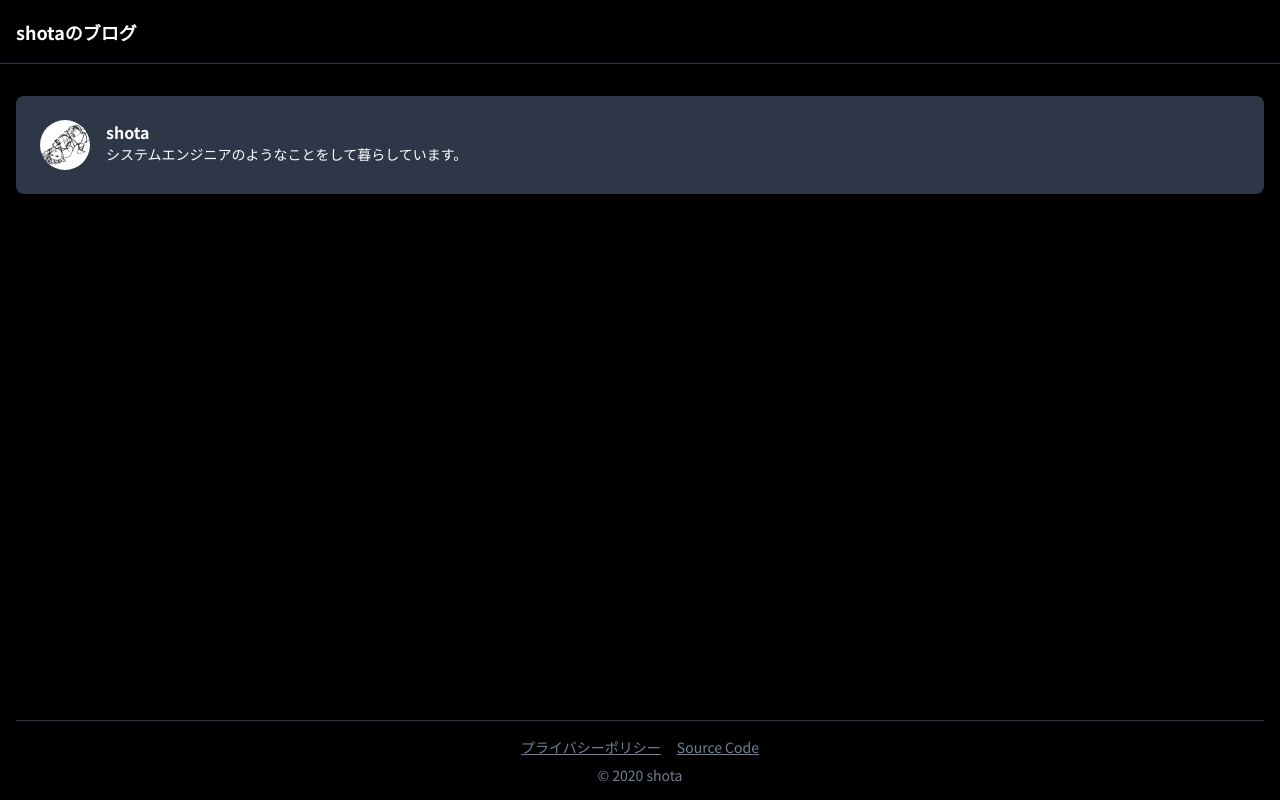
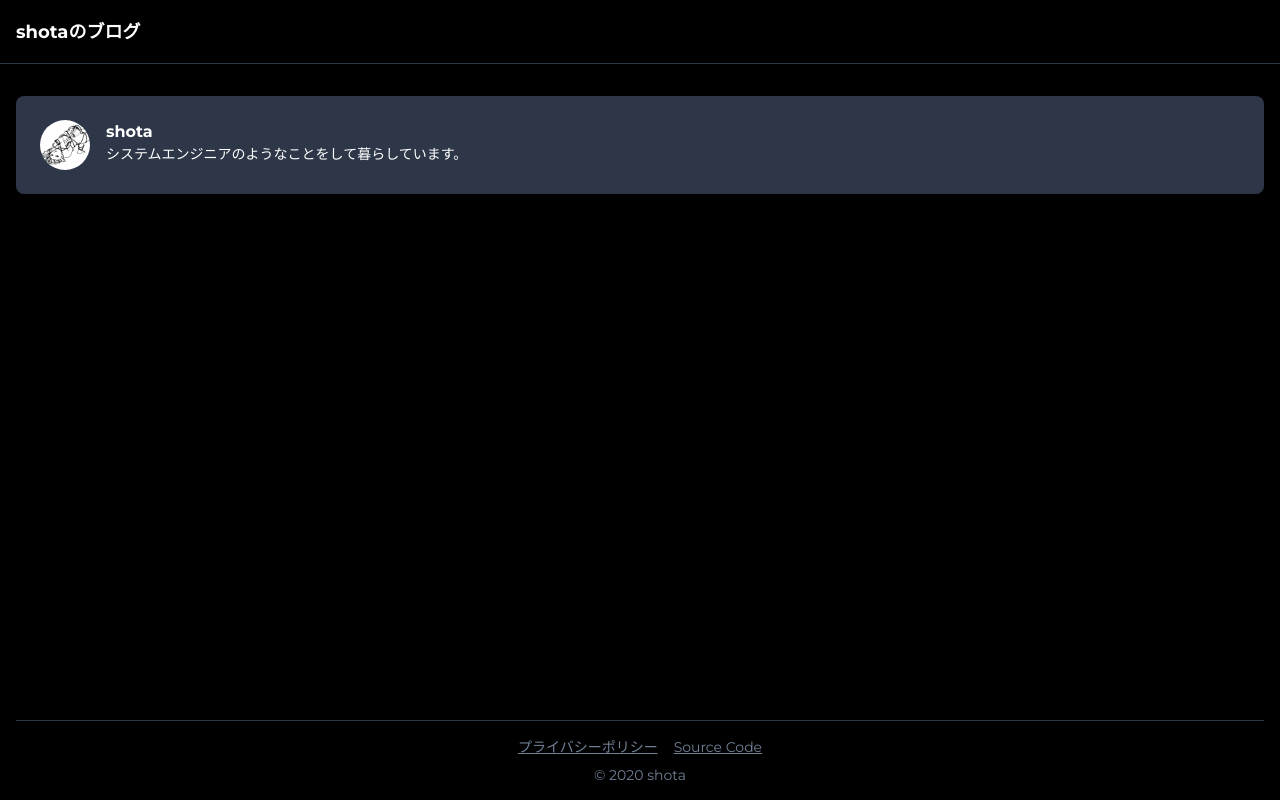
Before and after one commit to itigoore01/itigoore01-blog, a Gatsby site: page / in a window 1280 px wide. Built offline with nearby package versions, Linux system fonts and the light colour scheme; Gatsby itself is replaced by a stand-in of ours; some packages are replaced by stand-ins of ours; a small style sheet from the web is missing.

Commit message:
feat: フォントファミリーを変更 (#53)
* ダウンロードサイズが大きいNoto Sans JPをやめて、英字以外はローカルフォントで完結するようにした

```diff
--- a/gatsby-browser.js
+++ b/gatsby-browser.js
@@ -1,6 +1,6 @@
 // custom typefaces
-import 'fontsource-noto-sans-jp';
-import 'fontsource-noto-sans-jp/700.css';
+import 'fontsource-montserrat';
+import 'fontsource-montserrat/700-normal.css';
 import 'fontsource-montserrat/900-normal.css';
 
 // custom CSS styles
--- a/package.json
+++ b/package.json
@@ -12,7 +12,6 @@
     "classnames": "^2.2.6",
     "firebase": "^8.0.0",
     "fontsource-montserrat": "^3.0.9",
-    "fontsource-noto-sans-jp": "^3.0.9",
     "gatsby": "^2.24.63",
     "gatsby-image": "^2.4.19",
     "gatsby-plugin-canonical-urls": "^2.3.13",
--- a/src/style.css
+++ b/src/style.css
@@ -3,5 +3,5 @@
 @tailwind utilities;
 
 body {
-  @apply bg-black text-white break-words;
+  @apply bg-black text-white break-words antialiased;
 }
--- a/tailwind.config.js
+++ b/tailwind.config.js
@@ -9,14 +9,24 @@ module.exports = {
   theme: {
     extend: {
       fontFamily: {
-        sans: ['Noto Sans JP'],
-        display: ['Montserrat'],
+        sans: [
+          '"Montserrat"',
+          '"游ゴシック"',
+          'YuGothic',
+          '"ヒラギノ角ゴ ProN W3"',
+          '"Hiragino Kaku Gothic ProN"',
+          '"メイリオ"',
+          'Meiryo',
+          'sans-serif',
+        ],
+        display: ['Montserrat', 'sans-serif'],
       },
     },
     typography: (theme) => ({
       default: {
         css: {
           color: theme('colors.white'),
+          maxWidth: null,
           a: {
             color: theme('colors.blue.500'),
             textDecoration: 'none',
```
Also changed, not shown: 1 other file.
